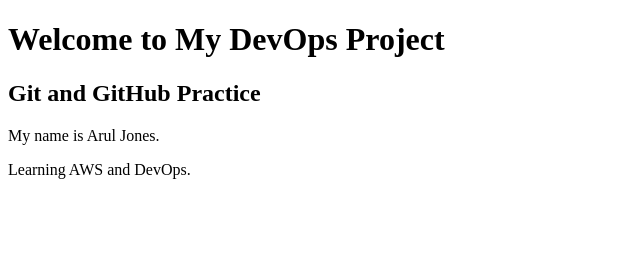
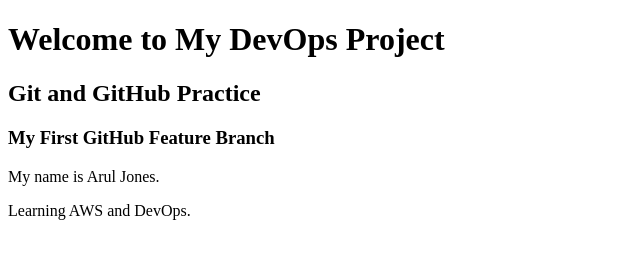
Before and after one commit to jonesarul/aws-devops-student-project, a plain HTML site: page index.html in a window 1280 px wide. Shown: the whole page, without its empty margins (0-640 px from the left). Drawn offline with Linux system fonts and the light colour scheme.

Commit message:
Add homepage feature

```diff
--- a/index.html
+++ b/index.html
@@ -7,6 +7,7 @@
 <body>
     <h1>Welcome to My DevOps Project</h1>
     <h2>Git and GitHub Practice</h2>
+    <h3>My First GitHub Feature Branch</h3>
     <p>My name is Arul Jones.</p>
     <p>Learning AWS and DevOps.</p>
 </body>
```
